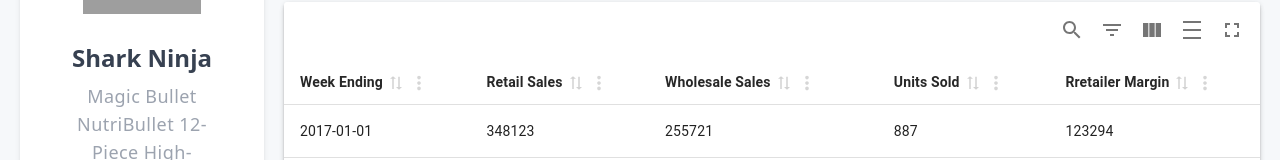
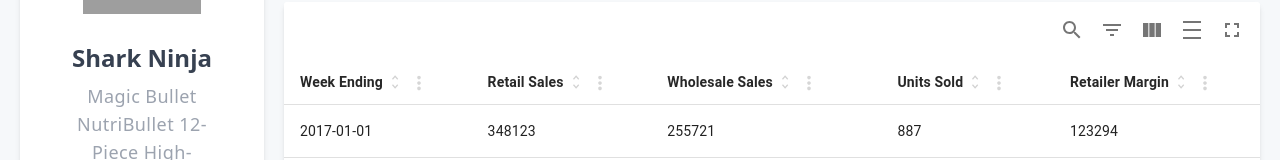
Before and after one commit to dkhmora/stackline-assessment, a React (Vite) app: page / in a window 1280 px wide. Shown: the part 242-402 px from the top of the page. Built offline with nearby package versions, Linux system fonts and the light colour scheme; grey boxes are pictures that could not be loaded.

Commit message:
Changed table header icons

```diff
--- a/src/components/DataTable.tsx
+++ b/src/components/DataTable.tsx
@@ -4,6 +4,11 @@ import {
   type MRT_ColumnDef,
 } from "material-react-table";
 import { ProductSale } from "../types";
+import {
+  KeyboardArrowDown as KeyboardArrowDownIcon,
+  UnfoldMore as UnfoldMoreIcon,
+} from "@mui/icons-material";
+import { SvgIconOwnProps } from "@mui/material";
 
 export default function DataTable({
   columns,
@@ -14,7 +19,23 @@ export default function DataTable({
 }) {
   const table = useMaterialReactTable({
     columns,
-    data, //data must be memoized or stable (useState, useMemo, defined outside of this component, etc.)
+    data,
+    muiTablePaperProps: {
+      elevation: 0,
+    },
+    icons: {
+      ArrowDownwardIcon: (props: SvgIconOwnProps) => (
+        <KeyboardArrowDownIcon {...props} />
+      ),
+      SyncAltIcon: (props: SvgIconOwnProps) => (
+        <UnfoldMoreIcon
+          {...props}
+          style={{
+            transform: "scaleX(0.9) translateX(-1px)",
+          }}
+        />
+      ),
+    },
   });
 
   return <MaterialReactTable table={table} />;
--- a/src/components/SalesTableCard.tsx
+++ b/src/components/SalesTableCard.tsx
@@ -1,13 +1,13 @@
 import { useMemo } from "react";
 import { type MRT_ColumnDef } from "material-react-table";
 import { ProductSale } from "../types";
-import Table from "./DataTable";
+import DataTable from "./DataTable";
 
 export default function SalesTableCard({ sales }: { sales: ProductSale[] }) {
   const columns = useMemo<MRT_ColumnDef<ProductSale>[]>(
     () => [
       {
-        accessorKey: "weekEnding", //access nested data with dot notation
+        accessorKey: "weekEnding",
         header: "Week Ending",
         size: 150,
       },
@@ -17,7 +17,7 @@ export default function SalesTableCard({ sales }: { sales: ProductSale[] }) {
         size: 150,
       },
       {
-        accessorKey: "wholesaleSales", //normal accessorKey
+        accessorKey: "wholesaleSales",
         header: "Wholesale Sales",
         size: 200,
       },
@@ -28,7 +28,7 @@ export default function SalesTableCard({ sales }: { sales: ProductSale[] }) {
       },
       {
         accessorKey: "retailerMargin",
-        header: "Rretailer Margin",
+        header: "Retailer Margin",
         size: 150,
       },
     ],
@@ -37,7 +37,7 @@ export default function SalesTableCard({ sales }: { sales: ProductSale[] }) {
 
   return (
     <div className="h-full w-full shadow-md bg-white rounded">
-      <Table columns={columns} data={sales} />
+      <DataTable columns={columns} data={sales} />
     </div>
   );
 }
```
